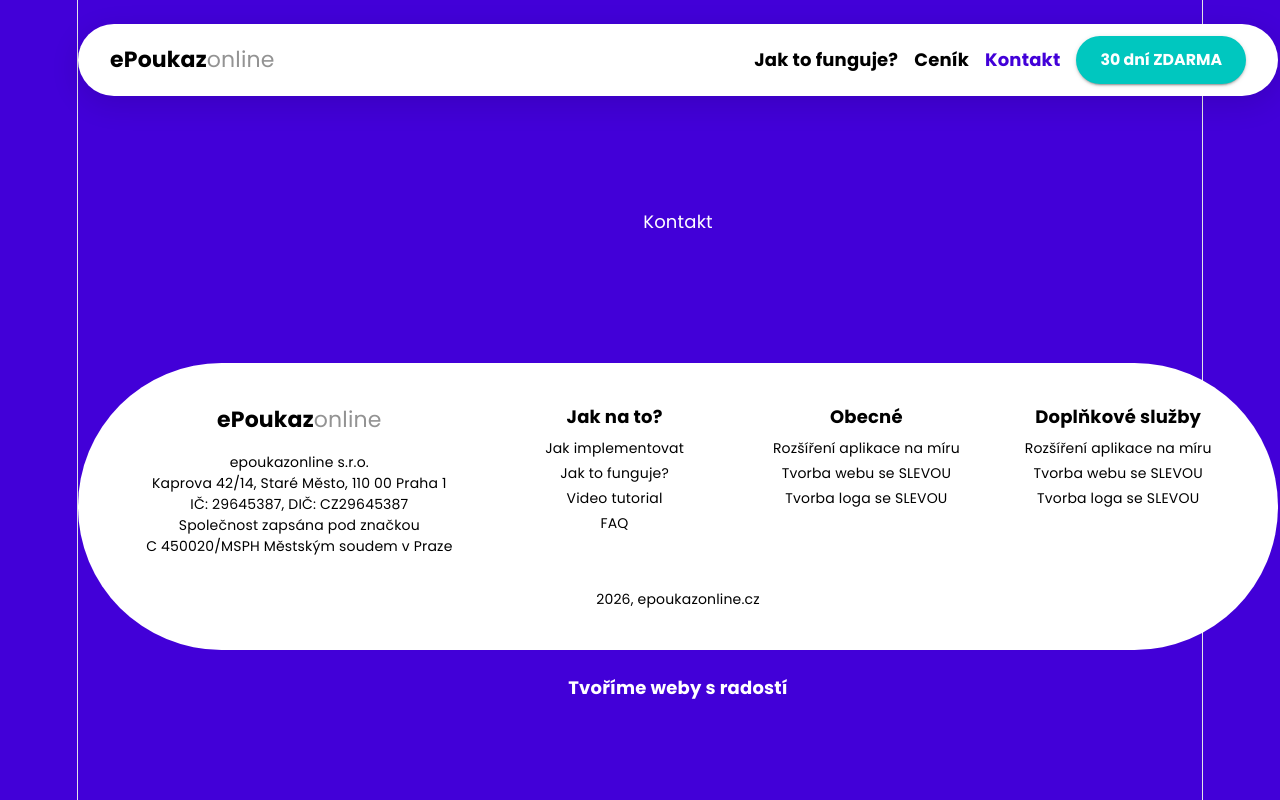
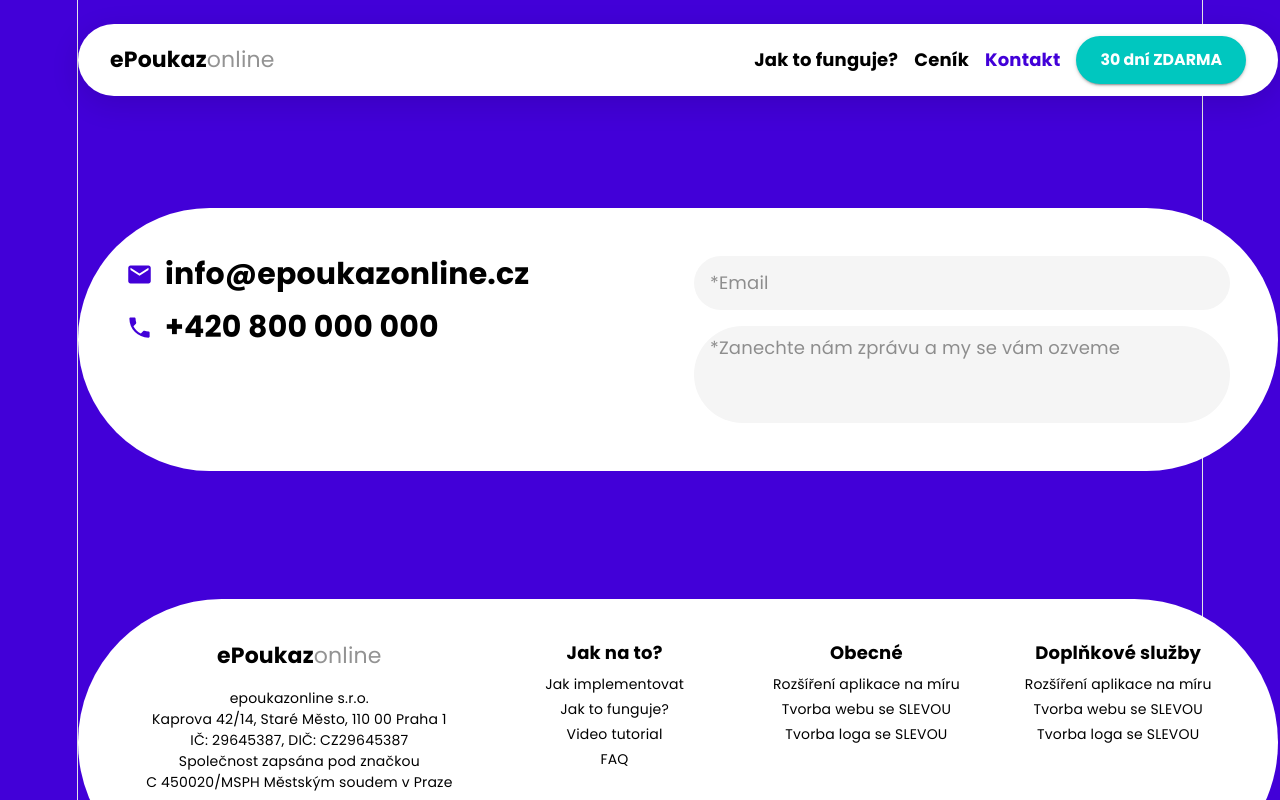
Before and after one commit to ToCatchTo/ePoukaz, a React (Vite) app: page /kontakt in a window 1280 px wide. Shown: the top 800 px of the page. Built offline with nearby package versions, Linux system fonts and the light colour scheme.

Commit message:
feat: KontaktPage

```diff
--- a/src/App.tsx
+++ b/src/App.tsx
@@ -3,8 +3,9 @@
 import PageLayout from './components/layout/PageLayout'
 import HomePage from './pages/HomePage'
 import CenikPage from './pages/CenikPage'
+import KontaktPage from './pages/KontaktPage'
 
-// Dočasné stuby stránek – nahradí je Tasky 11–12
+// Dočasné stuby stránek – nahradí je Task 12
 const Stub = ({ id, label }: { id: string; label: string }) => (
   <Box data-testid={id} sx={{ color: '#fff', py: 10 }}>{label}</Box>
 )
@@ -16,7 +17,7 @@
       <Route element={<PageLayout />}>
         <Route path="/" element={<HomePage />} />
         <Route path="/cenik" element={<CenikPage />} />
-        <Route path="/kontakt" element={<Stub id="page-kontakt" label="Kontakt" />} />
+        <Route path="/kontakt" element={<KontaktPage />} />
         <Route path="/obchodni-podminky" element={<Stub id="page-uni" label="UNI" />} />
       </Route>
     </Routes>
--- /dev/null
+++ b/src/pages/KontaktPage.tsx
@@ -0,0 +1,11 @@
+import { Box } from '@mui/material'
+import ContactBlock from '../components/common/ContactBlock'
+
+// Stránka Kontakt – jen kontaktní blok (patičku dodává PageLayout)
+export default function KontaktPage() {
+  return (
+    <Box data-testid="page-kontakt" sx={{ py: 4 }}>
+      <ContactBlock />
+    </Box>
+  )
+}
```
Also changed, not shown: 1 other file (tests, documents, lock files or other folders).
